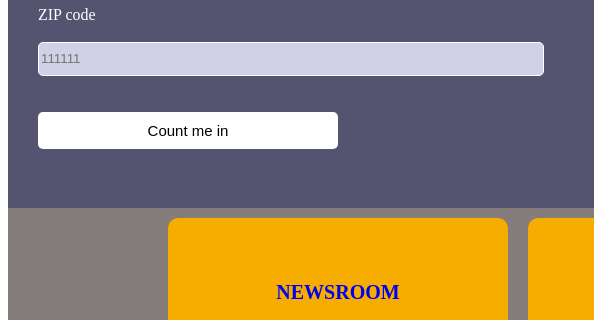
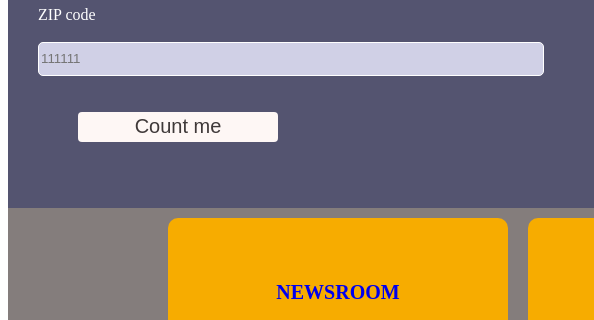
Before and after one commit to sreelakshmimuveesh/GRABHUB, a plain HTML site: page index.html in a window 1280 px wide. Shown: the part 1050-1370 px from the top of the page, 0-594 px from the left. Drawn offline with Linux system fonts and the light colour scheme.

Commit message:
flexcolor

```diff
--- a/index.html
+++ b/index.html
@@ -33,7 +33,7 @@
                     <input type="email" class="emailid" placeholder="You@gmail.com"><br><br>
                     <label for="emailsec" style="color: white;">ZIP code</label><br><br>
                     <input type="number" class="number" placeholder="111111"><br><br><br>
-                    <button class="button3">Count me in</button>
+                    <button class="buttoncount" style="vertical-align:middle"><span>Count me</span></button>
                 </form>
             </div>
             <div class="map">
--- a/style.css
+++ b/style.css
@@ -83,13 +83,44 @@
    padding-top: 30px;
    float: left;
 }
-.button3{
-    background-color: white;
-    border-radius: 5px;
-    width: 300px;
-    height: 37px;
-    border: 2px;
-    font-size: 15px;
+.buttoncount{
+  display: inline-block;
+  border-radius: 4px;
+  background-color: #fef7f5;
+  border: none;
+  color: #3f3939;
+  text-align: center;
+  font-size: 20px;
+  width: 200px;
+  height: 30px;
+  transition: all 0.5s;
+  cursor: pointer;
+  margin-left: 40px;
+}
+
+.buttoncount span {
+  cursor: pointer;
+  display: inline-block;
+  position: relative;
+  transition: 0.5s;
+}
+
+.buttoncount span:after {
+  content: '\00bb';
+  position: absolute;
+  opacity: 0;
+  top: 0;
+  right: -20px;
+  transition: 0.5s;
+}
+
+.buttoncount:hover span {
+  padding-right: 25px;
+}
+
+.buttoncount:hover span:after {
+  opacity: 1;
+  right: 0;
 }
 .emailid,.number{
     background-color: #d0d0e6;
@@ -127,8 +158,9 @@
     color: white;
     text-align:center;
     padding-top: 50px;
+    text-decoration: none;
   }
   .flex-container > div:hover{
-    background-color: #2626bc;
+    background-color: #a3a3dc;
     color:  #eeeef8;
   }
```
